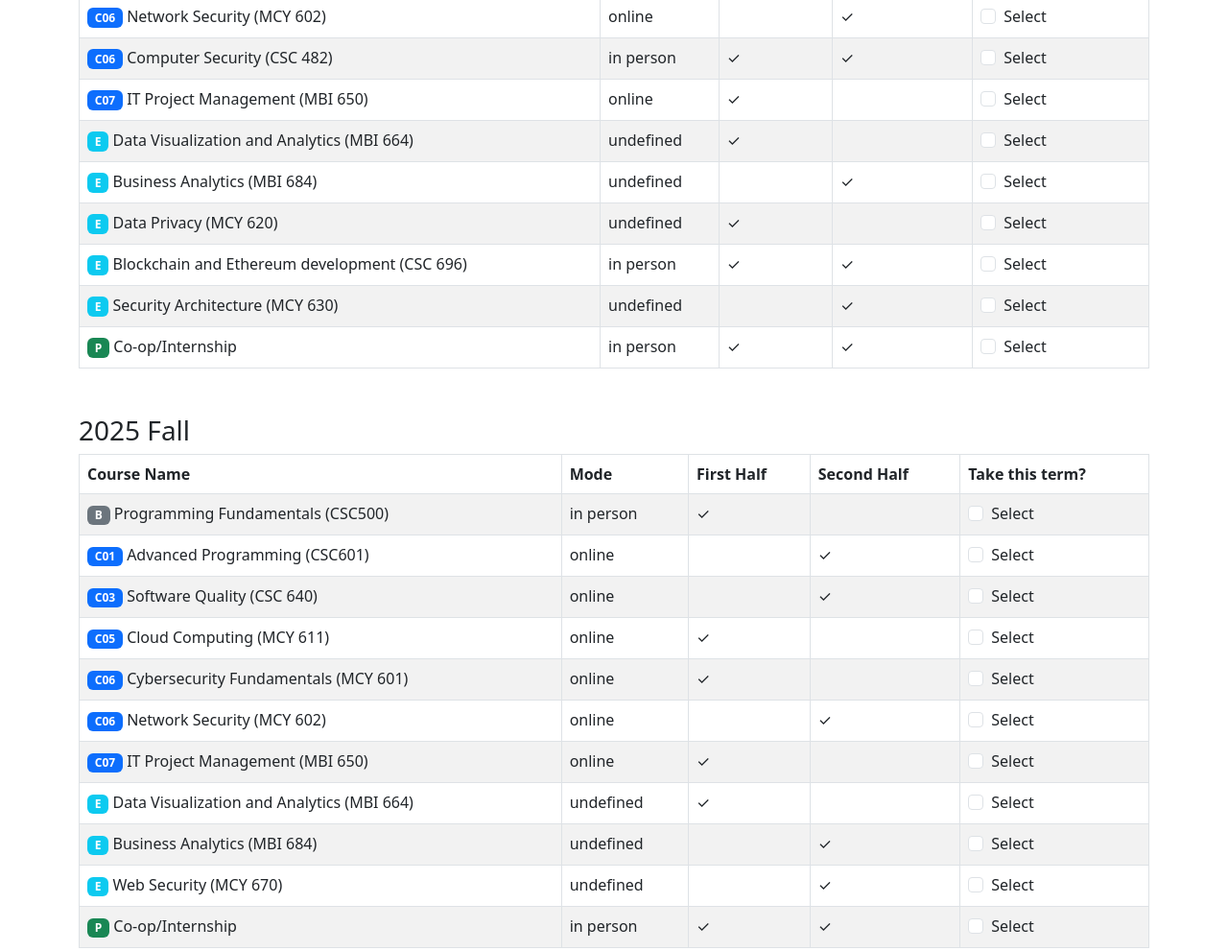
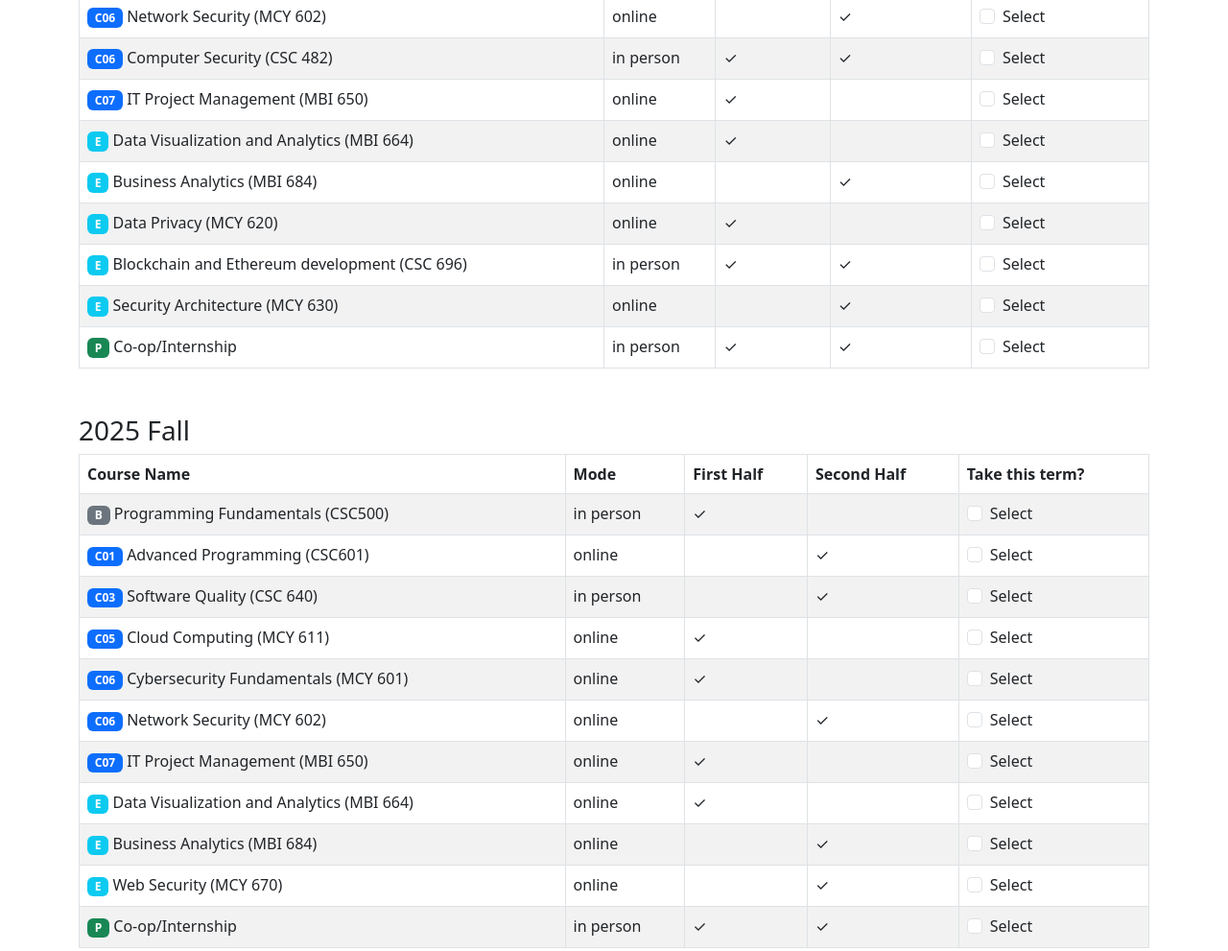
Before and after one commit to NKU-SCA-MSCS/main, a plain HTML site: page planner/index.html in a window 1280 px wide. Shown: the part 1100-2091 px from the top of the page at 96% size. Drawn offline with Linux system fonts and the light colour scheme.

Commit message:
Fixed planner

```diff
--- a/planner/courses.html
+++ b/planner/index.html
@@ -140,7 +140,7 @@
 			"Software Quality (CSC 640)":{
 				"b":"C03",
 				"bc":"primary",
-				"m": "online",
+				"m": "in person",
 				"t":[
 					"2025_F_01",
 					"2026_F_01",
@@ -247,6 +247,7 @@
 			"Data Visualization and Analytics (MBI 664)":{
 				"b":"E",
 				"bc":"info",
+				"m": "online",
 				"t":[
 					"2024_F_10",
 					"2025_S_01",
@@ -262,6 +263,7 @@
 			"Business Analytics (MBI 684)":{
 				"b":"E",
 				"bc":"info",
+				"m": "online",
 				"t":[
 					"2024_F_01",
 					"2025_M_10",
@@ -276,6 +278,7 @@
 			"Business Intelligence Development (MBI 660)":{
 				"b":"E",
 				"bc":"info",
+				"m": "online",
 				"t":[
 					"2025_S_10",
 					"2025_M_01",
@@ -290,6 +293,7 @@
 			"Data Privacy (MCY 620)":{
 				"b":"E",
 				"bc":"info",
+				"m": "online",
 				"t":[
 					"2024_F_10",
 					"2025_M_10",
@@ -303,6 +307,7 @@
 			"Web Security (MCY 670)":{
 				"b":"E",
 				"bc":"info",
+				"m": "online",
 				"t":[
 					"2025_S_01",
 					"2025_F_01",
@@ -325,6 +330,7 @@
 			"Security Architecture (MCY 630)":{
 				"b":"E",
 				"bc":"info",
+				"m": "online",
 				"t":[
 					"2024_F_01",
 					"2025_M_01",
```
